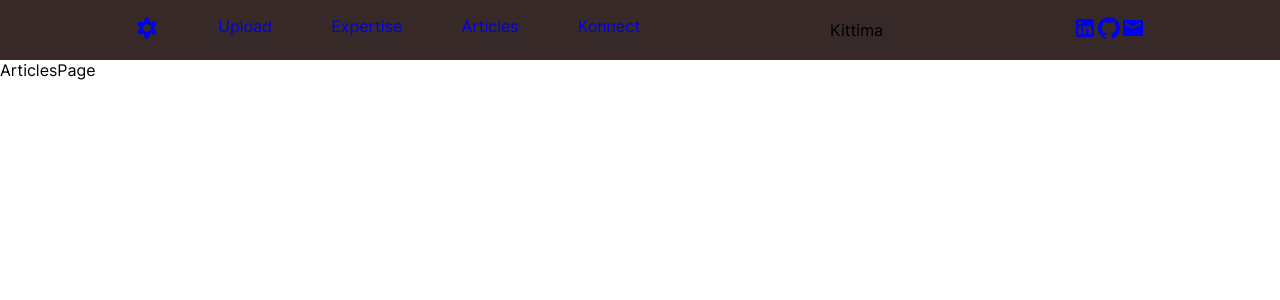
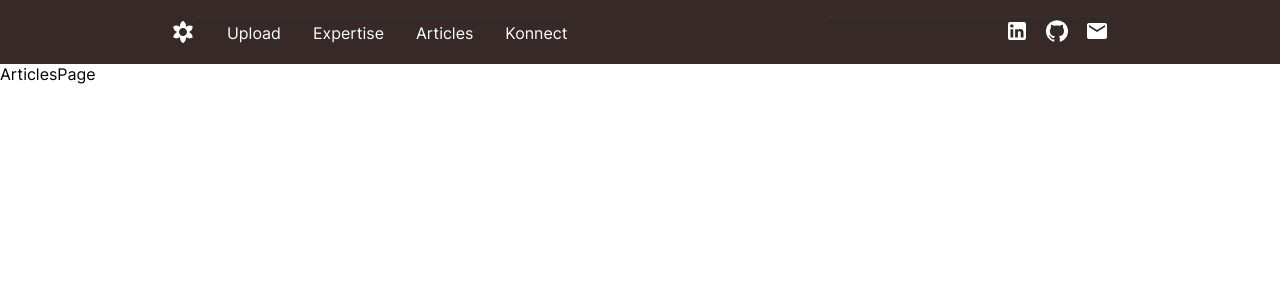
Before and after one commit to kittimaratana/portfolio-client, a React (Create React App) app: page /articles in a window 1280 px wide. Shown: the top 300 px of the page. Built offline with nearby package versions, Linux system fonts and the light colour scheme.

Commit message:
Create Header scss file and components for navigation and social links

```diff
--- a/src/components/Header/Header.js
+++ b/src/components/Header/Header.js
@@ -1,44 +1,44 @@
 import './Header.scss';
 import { Link } from "react-router-dom";
-import {Email, FilterVintage, GitHub, LinkedIn} from '@mui/icons-material';
+import {useState} from "react";
+import {Email, FilterVintage, GitHub, LinkedIn, Menu} from '@mui/icons-material';
+import SocialLinks from "../SocialLinks/SocialLinks";
+import NavLinks from "../NavLinks/NavLinks";
 
 //navigation section for site
 function Header() {
+    const [menuClick, setMenuClick] = useState(false);
+
+    const handleMenuClick = () => {
+        setMenuClick(!menuClick)
+    }
+
     return (
         <header>
             <nav className="navigation">
                 <div className="navigation__center-wrap">
-                    <section className="navigation__menu-container">
+                    <section className="navigation__bar">
                         <Link to={`/`} className="navigation__logo-container">
                             <FilterVintage className="navigation__logo-image" />
+                            <section className="navigation__menu-container navigation__menu-container--tablet">
+                                <NavLinks/>
+                            </section>
                         </Link>
-                        <Link to={`/about`} className="navigation__menu-item">
-                            <p className="navigation__menu-text">Upload</p>
-                        </Link>
-                        <Link to={`/expertise`} className="navigation__menu-item">
-                            <p className="navigation__menu-text">Expertise</p>
-                        </Link>
-                        <Link to={`/articles`} className="navigation__menu-item">
-                            <p className="navigation__menu-text">Articles</p>
-                        </Link>
-                        <Link to={`/konnect`} className="navigation__menu-item">
-                            <p className="navigation__menu-text">Konnect</p>
-                        </Link>
+                        <section className="navigation__menu-image-container">
+                            <Menu className="navigation__menu-image" onClick={handleMenuClick}/>
+                        </section>
+                        <section className="navigation__social-container navigation__social-container--tablet">
+                            <SocialLinks/>
+                        </section>
                     </section>
-                    <section className="navigation__menu-title">
-                        <p>Kittima</p>
-                    </section>
-                    <section className="navigation__social-container">
-                        <a href="https://www.linkedin.com/in/kittima-ratana/" className="navigation__social-item">
-                            <LinkedIn className="navigation__social-image"/>
-                        </a>
-                        <a href="https://github.com/kittimaratana" className="navigation__social-item">
-                            <GitHub className="navigation__social-image"/>
-                        </a>
-                        <a href="mailto:kittima.ratana@gmail.com" className="navigation__social-item">
-                            <Email className="navigation__social-image"/>
-                        </a>
-                    </section>
+                    {menuClick && (
+                        <section className="navigation__menu-container navigation__menu-container--mobile">
+                                <NavLinks/>
+                            <section className="navigation__social-container">
+                                <SocialLinks/>
+                            </section>
+                        </section>
+                    )}
                 </div>
             </nav>
         </header>
--- a/src/components/Header/Header.scss
+++ b/src/components/Header/Header.scss
@@ -9,11 +9,6 @@
 .navigation {
     background-color: $primary-color-brown;
     width: 100%;
-    padding: $mobile-padding-component $mobile-margin;
-
-    @include tablet {
-        padding: $mobile-padding-component $tablet-margin;
-    }
 
     &__center-wrap {
         @include center-wrap;
@@ -27,18 +22,84 @@
         }
     }
 
-    &__menu-container {
-        width: 50%;
+    &__bar {
+        width: 100%;
         display: flex;
-        flex-wrap: wrap;
         justify-content: space-between;
+        align-items: center;
+        padding: $mobile-padding-component $mobile-margin;
 
         @include tablet {
-            width: 50%;
-            margin-bottom: 0;
-            justify-content: space-between;
+            padding: $mobile-padding-component $tablet-margin;
         }
     }
 
+    &__logo-container {
+        @include tablet {
+            width: 70%;
+            display: flex;
+            flex-wrap: wrap;
+            align-items: center;
+        }
+    }
+
+    &__logo-image {
+        color: white;
+    }
+
+    &__menu-container {
+        width: 100%;
+
+        @include tablet {
+            width: 30%;
+            display: flex;
+            flex-wrap: wrap;
+        }
+
+        &--mobile {
+            @include tablet {
+                display: none;
+            }
+        }
+
+        &--tablet {
+            display: none;
+
+            @include tablet {
+                display: flex;
+                width: 90%;
+                align-items: center;
+            }
+        }
+    }
+
+    &__menu-image-container {
+        @include tablet {
+            display: none;
+        }
+    }
+
+    &__menu-image {
+        color: white;
+    }
+
+    &__social-container {
+        width: 100%;
+        display: flex;
+        height: 2rem;
+        justify-content: space-around;
+        align-items: center;
+        border-top: 0.1rem solid $primary-color-black;
+
+        &--tablet {
+            display: none;
+
+            @include tablet {
+                width: 30%;
+                display: flex;
+                justify-content: flex-end;
+            }
+        }
+    }
 
 }
--- /dev/null
+++ b/src/components/NavLinks/NavLinks.js
@@ -0,0 +1,15 @@
+import './NavLinks.scss';
+import { Link } from "react-router-dom";
+
+function NavLinks() {
+    return (
+        <>
+            <Link to={`/about`} className="navigation__menu-text">Upload</Link>
+            <Link to={`/expertise`} className="navigation__menu-text">Expertise</Link>
+            <Link to={`/articles`} className="navigation__menu-text">Articles</Link>
+            <Link to={`/konnect`} className="navigation__menu-text">Konnect</Link>
+        </>
+    )
+}
+
+export default NavLinks;
--- /dev/null
+++ b/src/components/NavLinks/NavLinks.scss
@@ -0,0 +1,28 @@
+@use "../../styles/partials/colors" as *;
+@use "../../styles/partials/spacing" as *;
+@use "../../styles/partials/spacing-mixins" as *;
+@use "../../styles/partials/typography" as *;
+@use "../../styles/partials/typography-mixins" as *;
+@use "../../styles/partials/components" as *;
+@use "../../styles/partials/global" as *;
+
+.navigation__menu-text {
+    display: flex;
+    height: 2rem;
+    color: white;
+    justify-content: center;
+    align-items: center;
+    border-top: 0.1rem solid $primary-color-black;
+
+    @include tablet {
+        padding-left: 2rem;
+    }
+
+    &:hover {
+        background-color: black;
+
+        @include tablet {
+            background-color: $primary-color-brown;
+        }
+    }
+}
--- /dev/null
+++ b/src/components/SocialLinks/SocialLinks.js
@@ -0,0 +1,21 @@
+import './SocialLinks.scss';
+import { Link } from "react-router-dom";
+import {Email, GitHub, LinkedIn} from '@mui/icons-material';
+
+function SocialLinks() {
+    return (
+        <>
+            <a href="https://www.linkedin.com/in/kittima-ratana/" className="navigation__social-item">
+                <LinkedIn className="navigation__social-image"/>
+            </a>
+            <a href="https://github.com/kittimaratana" className="navigation__social-item">
+                <GitHub className="navigation__social-image"/>
+            </a>
+            <a href="mailto:kittima.ratana@gmail.com" className="navigation__social-item">
+                <Email className="navigation__social-image"/>
+            </a>
+        </>
+    )
+}
+
+export default SocialLinks;
--- /dev/null
+++ b/src/components/SocialLinks/SocialLinks.scss
@@ -0,0 +1,38 @@
+@use "../../styles/partials/colors" as *;
+@use "../../styles/partials/spacing" as *;
+@use "../../styles/partials/spacing-mixins" as *;
+@use "../../styles/partials/typography" as *;
+@use "../../styles/partials/typography-mixins" as *;
+@use "../../styles/partials/components" as *;
+@use "../../styles/partials/global" as *;
+
+.navigation__menu-text {
+    display: flex;
+    height: 2rem;
+    color: white;
+    justify-content: center;
+    align-items: center;
+    border-top: 0.1rem solid $primary-color-black;
+
+    @include tablet {
+        padding-left: 2rem;
+    }
+
+    &:hover {
+        background-color: black;
+
+        @include tablet {
+            background-color: $primary-color-brown;
+        }
+    }
+}
+
+.navigation__social-item {
+    @include tablet {
+        padding-left: 1rem;
+    }
+}
+
+.navigation__social-image {
+    color: white;
+}
--- a/src/styles/partials/colors.scss
+++ b/src/styles/partials/colors.scss
@@ -3,3 +3,6 @@ $primary-color-brown: #362928;
 $primary-color-beige: #e3ceb3;
 $primary-color-black: #323232;
 $primary-color-white: #ffffff;
+
+//secondary colors
+$secondary-color-slate: #5c667e;
```
